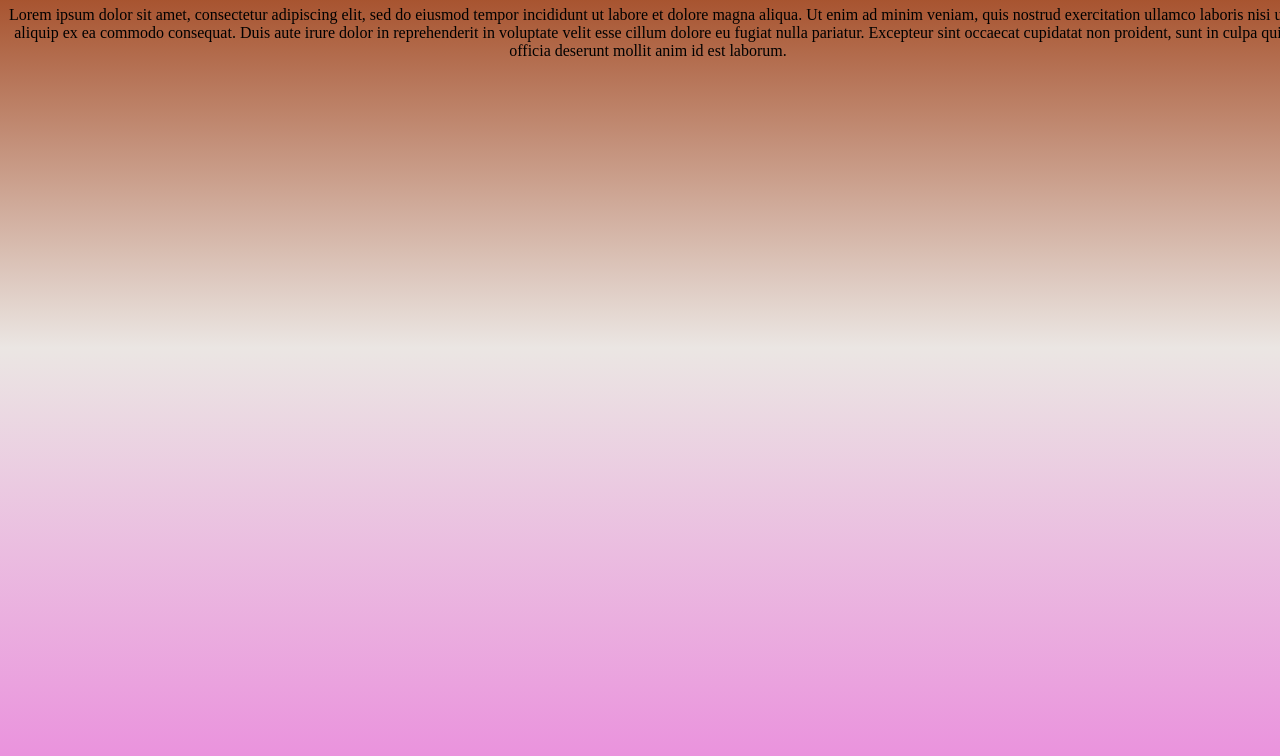
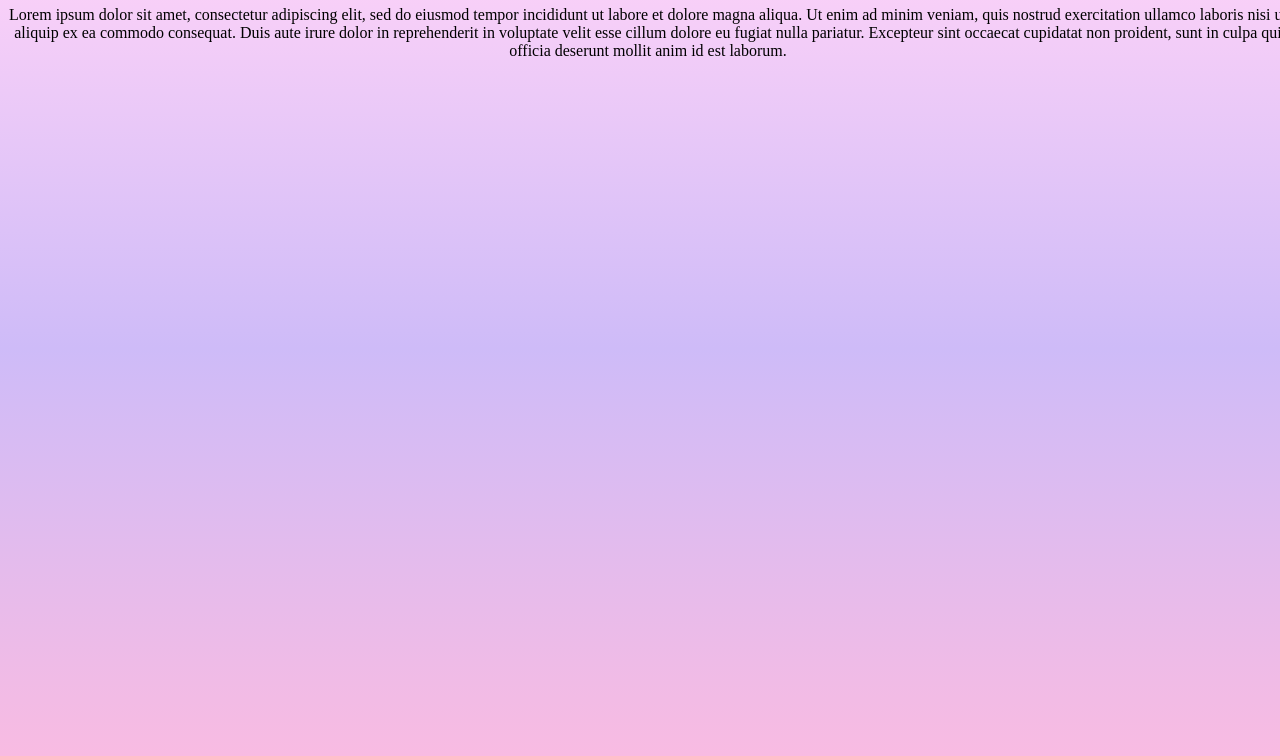
Before and after one commit to tk100444/MyWebsite1, a plain HTML site: page index.html in a window 1280 px wide. Shown: the part 60-816 px from the top of the page. Drawn offline with Linux system fonts and the light colour scheme.

Commit message:
Update index.html

```diff
--- a/index.html
+++ b/index.html
@@ -3,7 +3,7 @@
   <style>
      body{
          text-align: center;
-         background-image: linear-gradient(rgb(156, 59, 17), rgb(235, 230, 227), rgb(234, 147, 221));
+         background-image: linear-gradient(rgb(1187, 211, 248), rgb(206, 187, 248), rgb(248, 187, 226));
          min-width: 100%;
          min-height: 100%;
       }
```
